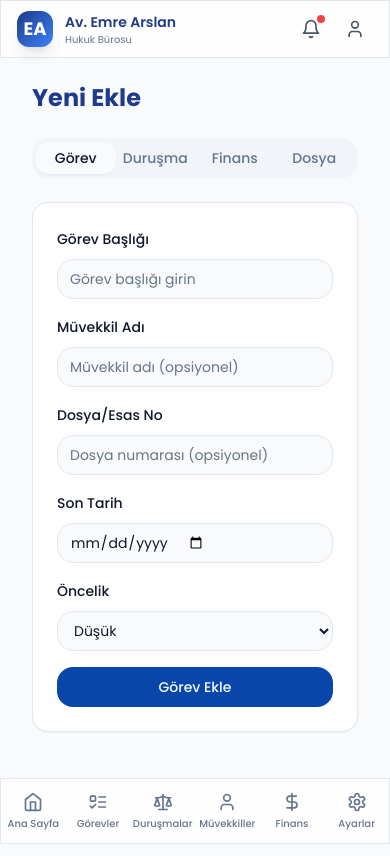
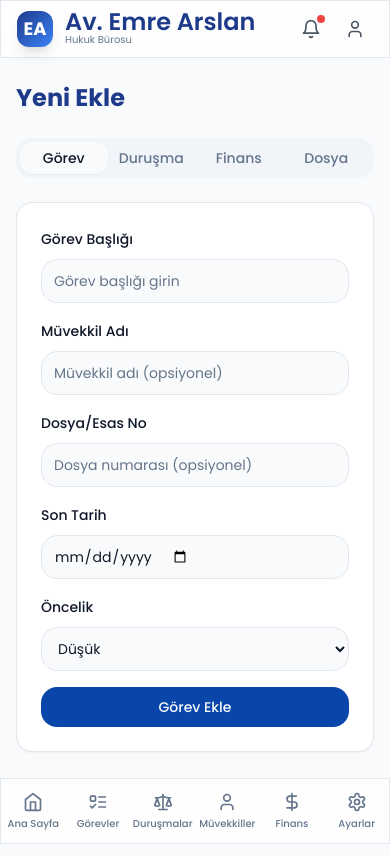
Before and after one commit to LawDevelop/eaplanlama, a Next.js app: page /add in a window 390 px wide. Built offline with nearby package versions, Linux system fonts and the light colour scheme; no server answers.

Commit message:
feat: Fix mobile responsiveness - viewport meta, safe areas, touch targets, prevent zoom

```diff
--- a/app/globals.css
+++ b/app/globals.css
@@ -41,11 +41,16 @@
 
   * {
     @apply border-[hsl(var(--border))];
+    -webkit-tap-highlight-color: transparent;
   }
 
   body {
     @apply bg-[hsl(var(--background))] text-[hsl(var(--foreground))] antialiased;
     font-feature-settings: 'cv11', 'ss01';
+    /* Fix mobile viewport */
+    overflow-x: hidden;
+    position: relative;
+    min-height: 100vh;
   }
 
   h1, h2, h3, h4, h5, h6 {
@@ -55,6 +60,36 @@
   /* Smooth scrolling */
   html {
     scroll-behavior: smooth;
+  }
+
+  /* Safe areas for notched phones */
+  @supports (padding: max(0px)) {
+    body {
+      padding-left: max(0px, env(safe-area-inset-left));
+      padding-right: max(0px, env(safe-area-inset-right));
+    }
+  }
+
+  /* Fix text size adjustment on mobile */
+  body {
+    -webkit-text-size-adjust: 100%;
+    -moz-text-size-adjust: 100%;
+    text-size-adjust: 100%;
+  }
+
+  /* Better touch targets */
+  button, a, input, select, textarea {
+    touch-action: manipulation;
+    min-height: 44px;
+  }
+
+  button, a {
+    min-height: auto;
+  }
+
+  /* Input specific sizes */
+  input, select, textarea {
+    min-height: 44px;
   }
 }
 
@@ -241,4 +276,82 @@
   .animate-pulse-glow {
     animation: pulse-glow 3s ease-in-out infinite;
   }
+
+  /* Glassmorphism */
+  .glass-card {
+    @apply bg-white/80 backdrop-blur-xl border border-white/20 rounded-3xl shadow-lg;
+  }
+
+  /* Modern gradient borders */
+  .gradient-border {
+    position: relative;
+    background: hsl(var(--card));
+    border-radius: 1.5rem;
+  }
+
+  .gradient-border::before {
+    content: '';
+    position: absolute;
+    inset: -1px;
+    border-radius: 1.5rem;
+    padding: 1px;
+    background: linear-gradient(135deg, #3b82f6, #8b5cf6, #ec4899);
+    -webkit-mask: linear-gradient(#fff 0 0) content-box, linear-gradient(#fff 0 0);
+    mask: linear-gradient(#fff 0 0) content-box, linear-gradient(#fff 0 0);
+    -webkit-mask-composite: xor;
+    mask-composite: exclude;
+    pointer-events: none;
+  }
 }
+
+/* Mobile-first responsive fixes */
+@media screen and (max-width: 768px) {
+  .container {
+    padding-left: 1rem !important;
+    padding-right: 1rem !important;
+  }
+
+  /* Prevent horizontal overflow */
+  body {
+    overflow-x: hidden;
+  }
+
+  /* Smaller text on mobile */
+  h1 {
+    font-size: 1.5rem !important;
+  }
+
+  h2 {
+    font-size: 1.25rem !important;
+  }
+
+  /* Better card spacing on mobile */
+  .elite-card {
+    border-radius: 1.25rem;
+  }
+
+  /* Fix stats cards on mobile */
+  .grid-cols-2 {
+    gap: 0.5rem;
+  }
+
+  /* Better input sizes on mobile */
+  .elite-input {
+    padding: 0.75rem 1rem;
+    font-size: 16px; /* Prevents iOS zoom on focus */
+  }
+
+  /* Fix bottom navigation overlap */
+  main {
+    padding-bottom: 5rem;
+  }
+}
+
+/* Tablet responsive */
+@media screen and (min-width: 769px) and (max-width: 1024px) {
+  .container {
+    max-width: 100% !important;
+    padding-left: 1.5rem !important;
+    padding-right: 1.5rem !important;
+  }
+}
--- a/app/layout.tsx
+++ b/app/layout.tsx
@@ -13,6 +13,7 @@ const poppins = Poppins({
 export const metadata: Metadata = {
   title: 'Hukuk Bürosu Yönetim Sistemi',
   description: 'Mobil-öncelikli hukuk bürosu yönetim, finans ve görev otomasyon sistemi',
+  viewport: 'width=device-width, initial-scale=1, maximum-scale=1, user-scalable=no, viewport-fit=cover',
 }
 
 export default function RootLayout({
```
